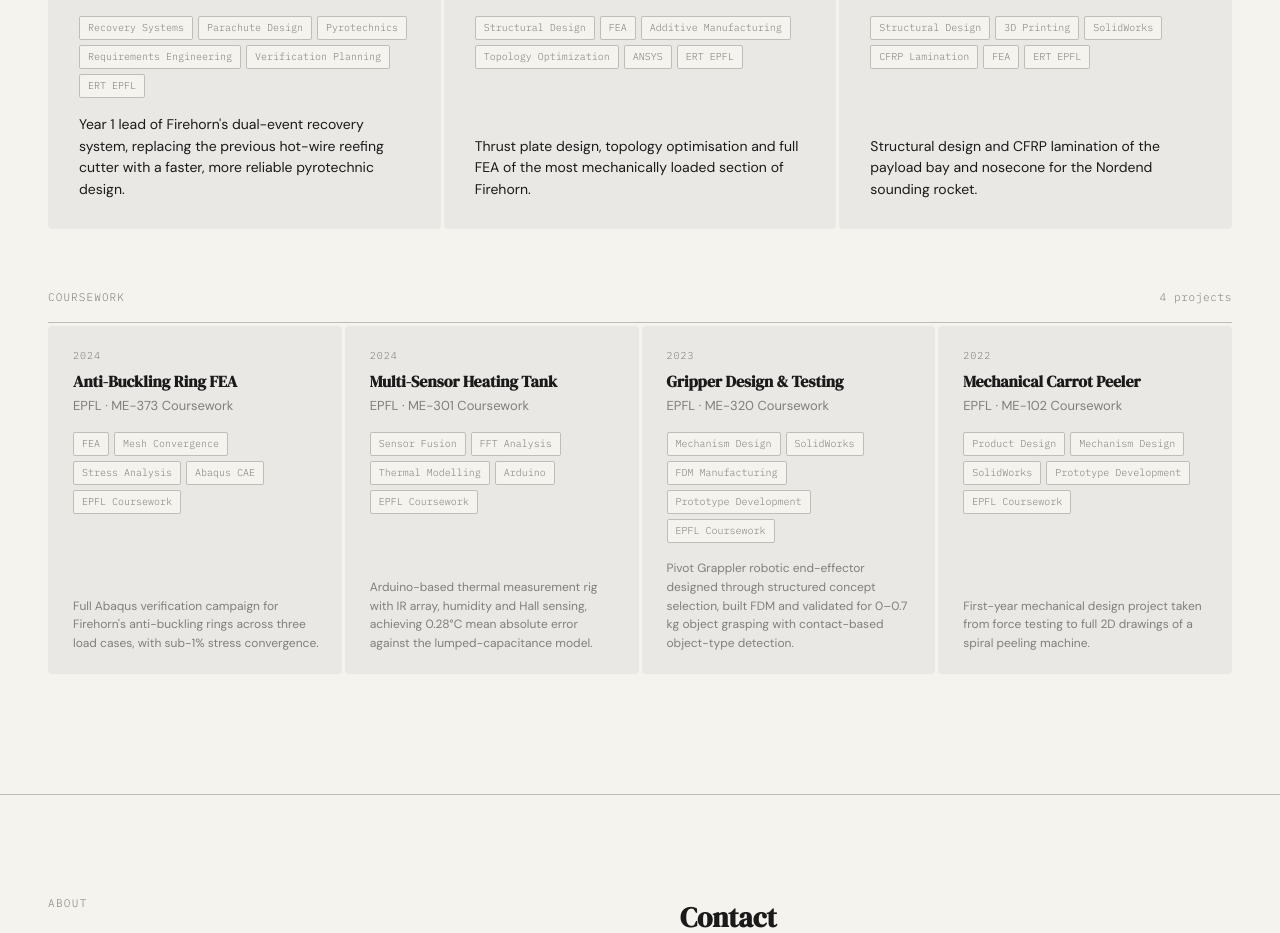
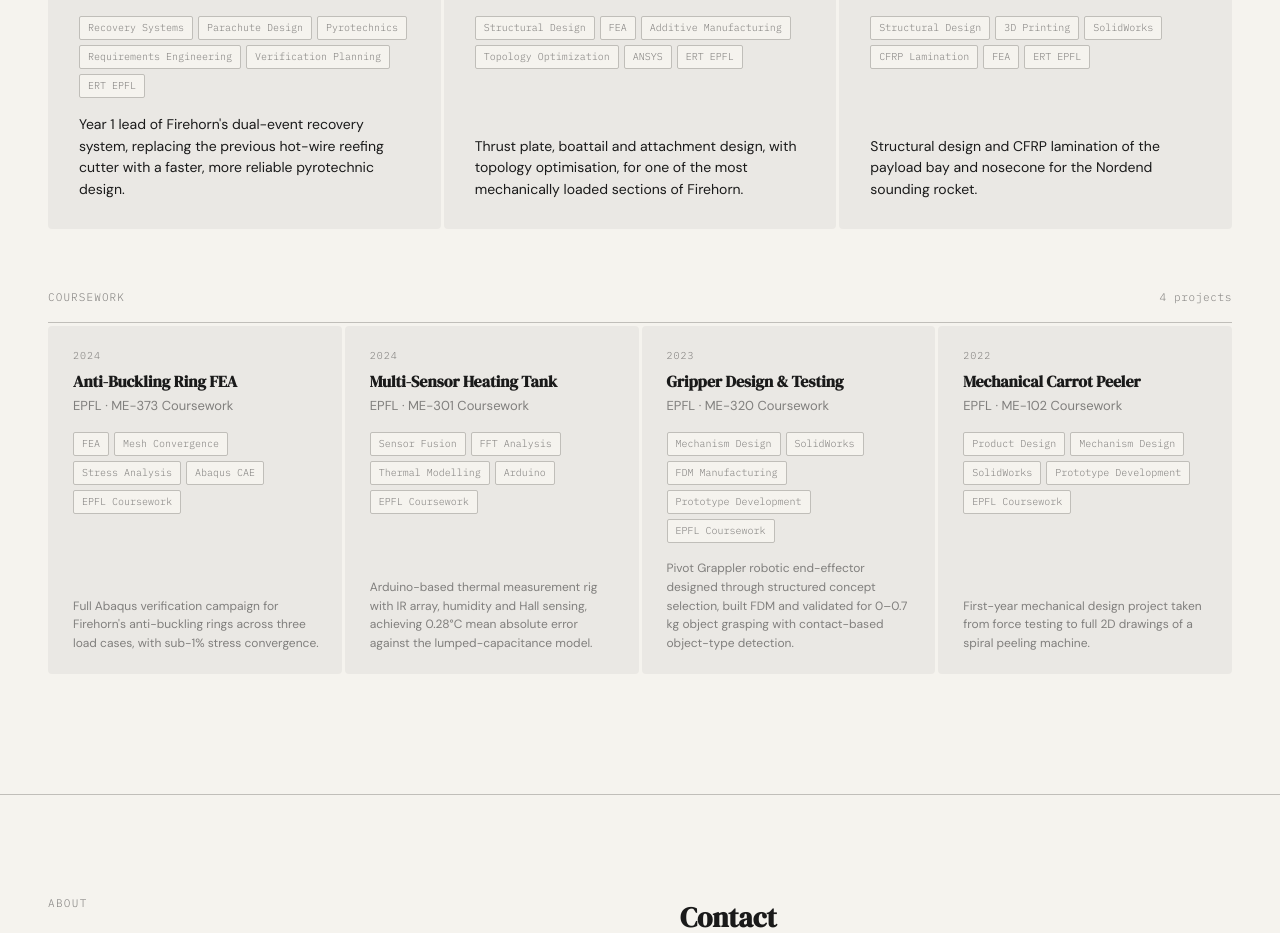
Before and after one commit to pabloscherp1/portfolio-pablo-scherpereel-arce, a React (Vite) app: page / in a window 1280 px wide. Shown: the part 2400-3333 px from the top of the page. Built offline with nearby package versions, Linux system fonts and the light colour scheme.

Commit message:
minor project changes

```diff
--- a/src/projects.js
+++ b/src/projects.js
@@ -145,8 +145,8 @@ const projects = [
     subtitle: "ERT EPFL · Structural Engineer",
     badge: "2023–24",
     tags: ["FEA", "Topology Optimisation", "Additive Manufacturing", "ERT EPFL"],
-    brief: "Thrust plate design, topology optimisation and full FEA of the most mechanically loaded section of Firehorn.",
-    overview: "Firehorn's engine bay carries the engine, feed lines, thrust plate and boattail, making it one of the most mechanically loaded sections of the rocket, subject to combined axial thrust, dynamic pressure, thermal gradients from the plume and fastener preloads throughout.\n\nAs the lead structural engineer of this section in the first year of development, the thrust plate was designed from scratch for 6-axis CNC machining, then put through topology optimisation in Al 2050 to strip mass while holding margins. A generative design study explored additive manufacturing variants in parallel. The CFRP boattail was verified under anisotropic shock impact in ANSYS, and a full FEA of the assembled bay (thrust plate, transition frames, plumbing attachment points and rocket internal structure) closed all structural margins.",
+    brief: "Thrust plate, boattail and attachment design, with topology optimisation, for one of the most mechanically loaded sections of Firehorn.",
+    overview: "Firehorn's engine bay carries the engine, feed lines, thrust plate and boattail, making it one of the most mechanically loaded sections of the rocket, subject to combined axial thrust, dynamic pressure, thermal gradients from the plume and fastener preloads. Housing the EPFL Rocket Team's (ERT) first regeneratively cooled bi-liquid engine also brought new constraints on clearances around the engine and on how it could be mounted.\n\nIn the first year of development I was responsible for the engine bay, designing the thrust plate, the boattail shape and the attachment system. I took the thrust plate from a clean sheet to a 6-axis CNC design and topology-optimised it in Al 2050-T84 to strip mass while holding margins, with a generative design study exploring additive manufacturing variants in parallel, and verified the CFRP boattail under anisotropic shock impact in ANSYS. The assembled bay (thrust plate, transition frames, plumbing attachment points and rocket internal structure) was then verified in a full FEA by other members of the structures team, closing all structural margins.",
     skills: ["Structural Design", "FEA", "Additive Manufacturing", "Topology Optimization", "ANSYS", "CFRP Structures", "Generative Design", "CNC Design"],
     cardSkills: ["Structural Design", "FEA", "Additive Manufacturing", "Topology Optimization", "ANSYS"],
     keyDetails: [
```
